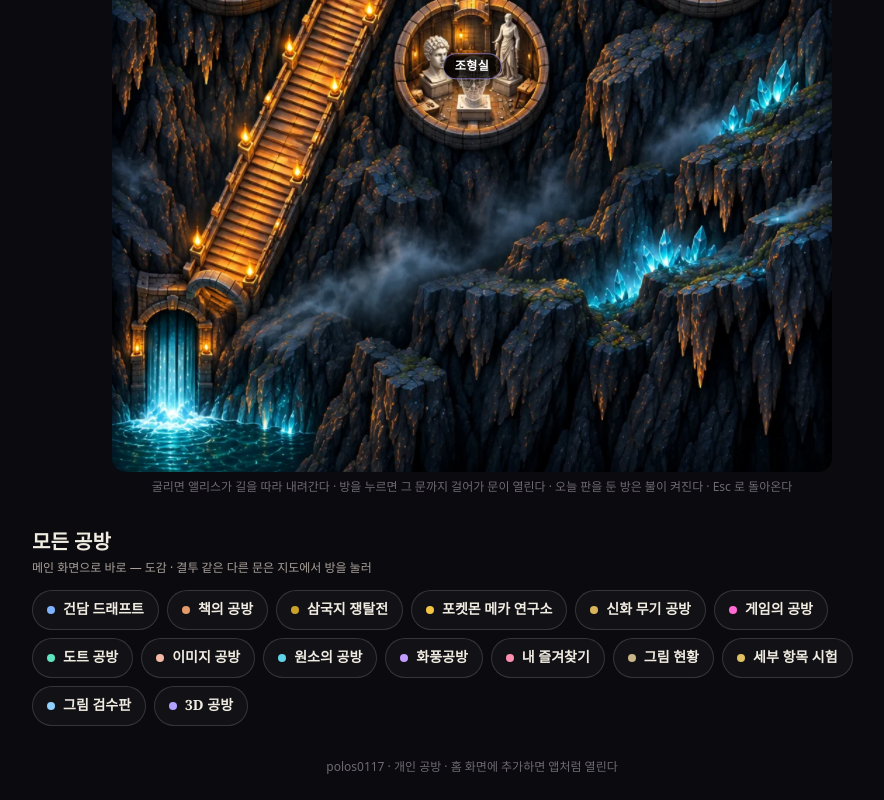
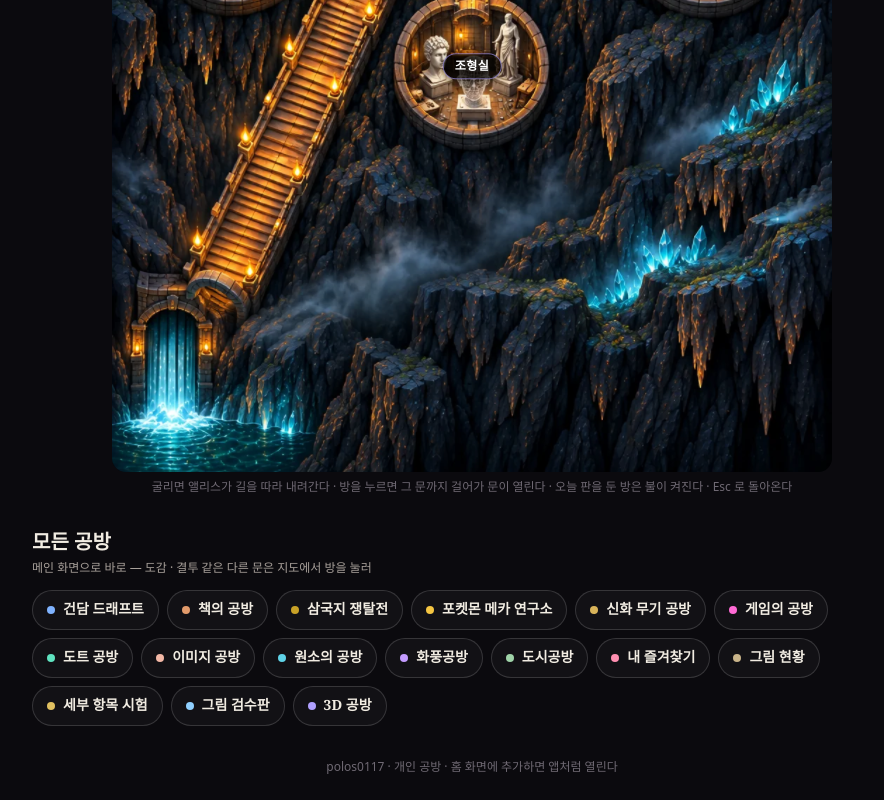
Before and after one commit to polos0117/polos0117.github.io, a plain HTML site: page index.html in a window 1280 px wide. Shown: the part 1802-2602 px from the top of the page, without its empty margins (168-1052 px from the left). Drawn offline with Linux system fonts and the light colour scheme; no server answers; animation ran at ten frames a second.

Commit message:
공방 지도 — 도시공방 문 열기(준비 중 풀고 지구본 · 전체 도감 · 프롬프트)
Co-Authored-By: Claude Opus 5.5 <noreply@anthropic.com>

```diff
--- a/index.html
+++ b/index.html
@@ -336,17 +336,17 @@ const ROOMS = [
     links: [['타이틀', '/element-atelier/'], ['주기율표', '/element-atelier/hall.html'], ['전시관', '/element-atelier/gallery.html'], ['도감', '/element-atelier/dex.html'], ['프롬프트', '/element-atelier/prompt.html']] },
   /* 화풍공방 · 도시공방(2026-11-10 — 사용자 「대미궁이랑 왕국지도에 style 공방이랑 앞으로 만들 도시공방도 이미지 새로 그려서 넣어줘」).
      지도를 세로 1:2 로 다시 그려 대미궁 양쪽 맨 아래 방, 왕국 아래쪽 구역으로. 화풍공방은 이미지 공방의 둘째 문이던 것을 제 방으로.
-     도시공방은 아직 없다 — soon: 문 없이 「준비 중」, 아래 목록에도 안 싣는다. 생기면 links · desc 를 채우고 soon 을 뺀다 */
+     도시공방은 2026-11-19 문을 열었다(사용자 「허브에도 풀어줘」) — soon 을 빼고 links · desc 를 채웠다. 페이지에 전환 한 줄이 아직 없어 VT_READY 에는 넣지 않았다 */
   { key: 'style', name: '화풍공방', title: '화풍공방', sub: '화풍 부품 · 축 하나씩 시험', num: '10 / STYLE', c: '#c39bff', tint: '#17121f',
     poly: [[792, 1230], [725, 1275], [699, 1374], [729, 1425], [800, 1447], [856, 1444], [896, 1424], [923, 1392], [936, 1348], [931, 1302], [884, 1243], [841, 1228]], at: [819, 1339],
     peek: 'img/cave4-style.webp', cover: 'img/cave4-style.webp',
     desc: '화풍을 부품(방향 · 얼굴 · 채색 · 빛 · 이펙트)으로 나눠 조합하고, 축 하나씩 바꿔 시험한다.',
     links: [['화풍공방', '/style-atelier/']] },
-  { key: 'city', name: '도시공방', title: '도시공방', sub: '준비 중', num: '11 / CITY', c: '#9fd3a8', tint: '#111a14', soon: true,
+  { key: 'city', name: '도시공방', title: '도시공방', sub: '세계 도시의 의인화 · 판타지·스팀펑크·사이버펑크', num: '11 / CITY', c: '#9fd3a8', tint: '#111a14',
     poly: [[113, 1268], [91, 1310], [88, 1355], [128, 1428], [215, 1451], [308, 1416], [324, 1355], [306, 1291], [275, 1253], [190, 1230]], at: [204, 1342],
     peek: 'img/cave4-city.webp', cover: 'img/cave4-city.webp',
-    desc: '앞으로 지을 공방 — 문이 아직 없다.',
-    links: [] },
+    desc: '실제 도시 하나가 세 세계에서 각각 한 사람으로 선다 — 판타지·스팀펑크·사이버펑크. 회전 무대 위 지구본을 돌려 도시를 고르고, 세 사람이 한 무대에 선다.',
+    links: [['지구본', '/city-atelier/'], ['전체 도감', '/city-atelier/?tab=dex'], ['프롬프트', '/city-atelier/prompt.html']] },
   /* 도구의 층(2026-11-11 — 사용자 「허브 하단에 따로 버튼으로 있는것 전체 다(화풍공방, 3d공방 등) 지금 대미궁이미지랑, 왕국 이미지에 포함시켜서」).
      대미궁 아래층 기둥 홀 둘레 다섯 방 · 왕국 남쪽 바다의 다섯 구역. 허브 안의 쪽이라 문은 하나씩, 오늘의 판은 없다 */
   { key: 'fav', name: '보물고', title: '내 즐겨찾기', sub: '공방 도감에서 하트로 담은 그림을 한곳에서', num: '12 / VAULT', c: '#ff8fb1', tint: '#1f1016', tool: true,
```
Also changed, not shown: 2 other files.
